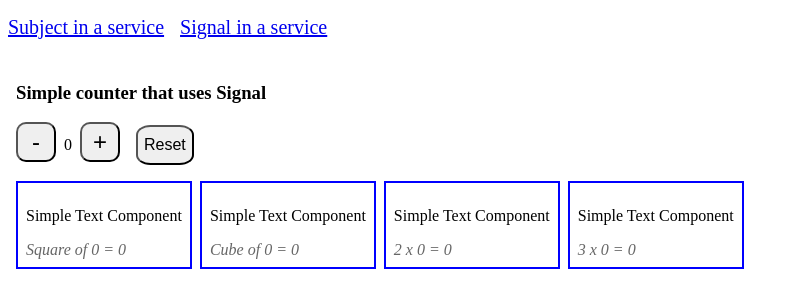
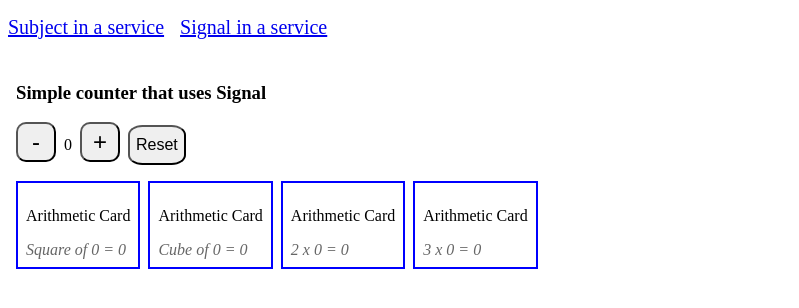
Before and after one commit to railsstudent/ng-signal-service-demo, an Angular app: page /signal-in-a-service in a window 1280 px wide. Shown: the top 308 px of the page, without its empty margins (0-799 px from the left). Built offline with nearby package versions, Linux system fonts and the light colour scheme.

Commit message:
chore: rename SimpleTextComponent to ArithmeticCardComponent

```diff
--- a/src/app/arithmetic-cards/arithmetic-cards.component.ts
+++ /dev/null
@@ -1,52 +0,0 @@
-import { ChangeDetectionStrategy, Component, Input } from '@angular/core';
-import { ArithmeticPipe } from '../pipes/arithmetic.pipe';
-import { SimpleTextComponent } from '../simpleText/simple-text.component';
-
-@Component({
-  selector: 'app-arithmetic-cards',
-  standalone: true,
-  imports: [SimpleTextComponent, ArithmeticPipe],
-  template: `
-    <div>
-      <app-simple-text [description]="arithmetic.counter | arithmetic:'Square of ':arithmetic.square"
-        [borderColor]="borderColor" [borderWidth]="borderWidth"></app-simple-text>
-      <app-simple-text [description]="arithmetic.counter | arithmetic:'Cube of ':arithmetic.cube"
-        [borderColor]="borderColor" [borderWidth]="borderWidth"></app-simple-text>
-      <app-simple-text [description]="arithmetic.counter | arithmetic:'2 x ':arithmetic.double"
-        [borderColor]="borderColor" [borderWidth]="borderWidth"></app-simple-text>
-      <app-simple-text [description]="arithmetic.counter | arithmetic:'3 x ':arithmetic.triple"
-        [borderColor]="borderColor" [borderWidth]="borderWidth"></app-simple-text>
-    </div>
-  `,
-  styles: [`
-    :host {
-      display: block;
-    }
-
-    div {
-      display: flex;
-      flex-wrap: wrap;
-
-      > * {
-        margin-right: 0.5rem;
-      }
-    }
-  `],
-  changeDetection: ChangeDetectionStrategy.OnPush,
-})
-export class ArithmeticCardsComponent {
-  @Input({ required: true })
-  arithmetic!: {
-    counter: number,
-    square: number,
-    cube: number,
-    double: number,
-    triple: number,
-  }
-
-  @Input()
-  borderColor = 'red';
-
-  @Input()
-  borderWidth = 1;
-}
--- a/src/app/simpleText/simple-text.component.ts
+++ b/src/app/arithmeticCard/arithmetic-card.component.ts
@@ -2,7 +2,7 @@ import { ChangeDetectionStrategy, Component, Input } from '@angular/core';
 import { BorderDirective } from '../directives/border.directive';
 
 @Component({
-  selector: 'app-simple-text',
+  selector: 'app-arithmetic-card',
   standalone: true,
   hostDirectives: [
     {
@@ -11,7 +11,7 @@ import { BorderDirective } from '../directives/border.directive';
     }
   ],
   template: `
-    <p>Simple Text Component</p>
+    <p>Arithmetic Card</p>
     <label>
       <span>{{ description }}</span>
     </label>
@@ -31,7 +31,7 @@ import { BorderDirective } from '../directives/border.directive';
   ],
   changeDetection: ChangeDetectionStrategy.OnPush,
 })
-export class SimpleTextComponent {
+export class ArithmeticCardComponent {
   @Input({required: true})
   description = '';
 }
--- /dev/null
+++ b/src/app/arithmeticCards/arithmetic-cards.component.ts
@@ -0,0 +1,52 @@
+import { ChangeDetectionStrategy, Component, Input } from '@angular/core';
+import { ArithmeticPipe } from '../pipes/arithmetic.pipe';
+import { ArithmeticCardComponent } from '../arithmeticCard/arithmetic-card.component';
+
+@Component({
+  selector: 'app-arithmetic-cards',
+  standalone: true,
+  imports: [ArithmeticCardComponent, ArithmeticPipe],
+  template: `
+    <div>
+      <app-arithmetic-card [description]="arithmetic.counter | arithmetic:'Square of ':arithmetic.square"
+        [borderColor]="borderColor" [borderWidth]="borderWidth"></app-arithmetic-card>
+      <app-arithmetic-card [description]="arithmetic.counter | arithmetic:'Cube of ':arithmetic.cube"
+        [borderColor]="borderColor" [borderWidth]="borderWidth"></app-arithmetic-card>
+      <app-arithmetic-card [description]="arithmetic.counter | arithmetic:'2 x ':arithmetic.double"
+        [borderColor]="borderColor" [borderWidth]="borderWidth"></app-arithmetic-card>
+      <app-arithmetic-card [description]="arithmetic.counter | arithmetic:'3 x ':arithmetic.triple"
+        [borderColor]="borderColor" [borderWidth]="borderWidth"></app-arithmetic-card>
+    </div>
+  `,
+  styles: [`
+    :host {
+      display: block;
+    }
+
+    div {
+      display: flex;
+      flex-wrap: wrap;
+
+      > * {
+        margin-right: 0.5rem;
+      }
+    }
+  `],
+  changeDetection: ChangeDetectionStrategy.OnPush,
+})
+export class ArithmeticCardsComponent {
+  @Input({ required: true })
+  arithmetic!: {
+    counter: number,
+    square: number,
+    cube: number,
+    double: number,
+    triple: number,
+  }
+
+  @Input()
+  borderColor = 'red';
+
+  @Input()
+  borderWidth = 1;
+}
--- a/src/app/signalCounter/signal-counter.component.ts
+++ b/src/app/signalCounter/signal-counter.component.ts
@@ -1,5 +1,5 @@
 import { ChangeDetectionStrategy, Component, inject } from '@angular/core';
-import { ArithmeticCardsComponent } from '../arithmetic-cards/arithmetic-cards.component';
+import { ArithmeticCardsComponent } from '../arithmeticCards/arithmetic-cards.component';
 import { SignalService } from './services/signal.service';
 
 @Component({
@@ -29,11 +29,8 @@ import { SignalService } from './services/signal.service';
       font-size: 1.5rem;
     }
 
-    button:nth-of-type(2) {
-      margin-right: 1rem;
-    }
-
     button:last-of-type {
+      margin-left: 0.5rem;
       border-radius: 25%;
       width: unset;
       height: 40px;
--- a/src/app/subjectCounter/subject-counter.component.ts
+++ b/src/app/subjectCounter/subject-counter.component.ts
@@ -1,6 +1,6 @@
 import { AsyncPipe, NgIf } from '@angular/common';
 import { ChangeDetectionStrategy, Component, inject } from '@angular/core';
-import { ArithmeticCardsComponent } from '../arithmetic-cards/arithmetic-cards.component';
+import { ArithmeticCardsComponent } from '../arithmeticCards/arithmetic-cards.component';
 import { SubjectService } from './services/subject.service';
 
 @Component({
@@ -32,11 +32,8 @@ import { SubjectService } from './services/subject.service';
       font-size: 1.5rem;
     }
 
-    button:nth-of-type(2) {
-      margin-right: 1rem;
-    }
-
     button:last-of-type {
+      margin-left: 0.5rem;
       border-radius: 25%;
       width: unset;
       height: 40px;
```
